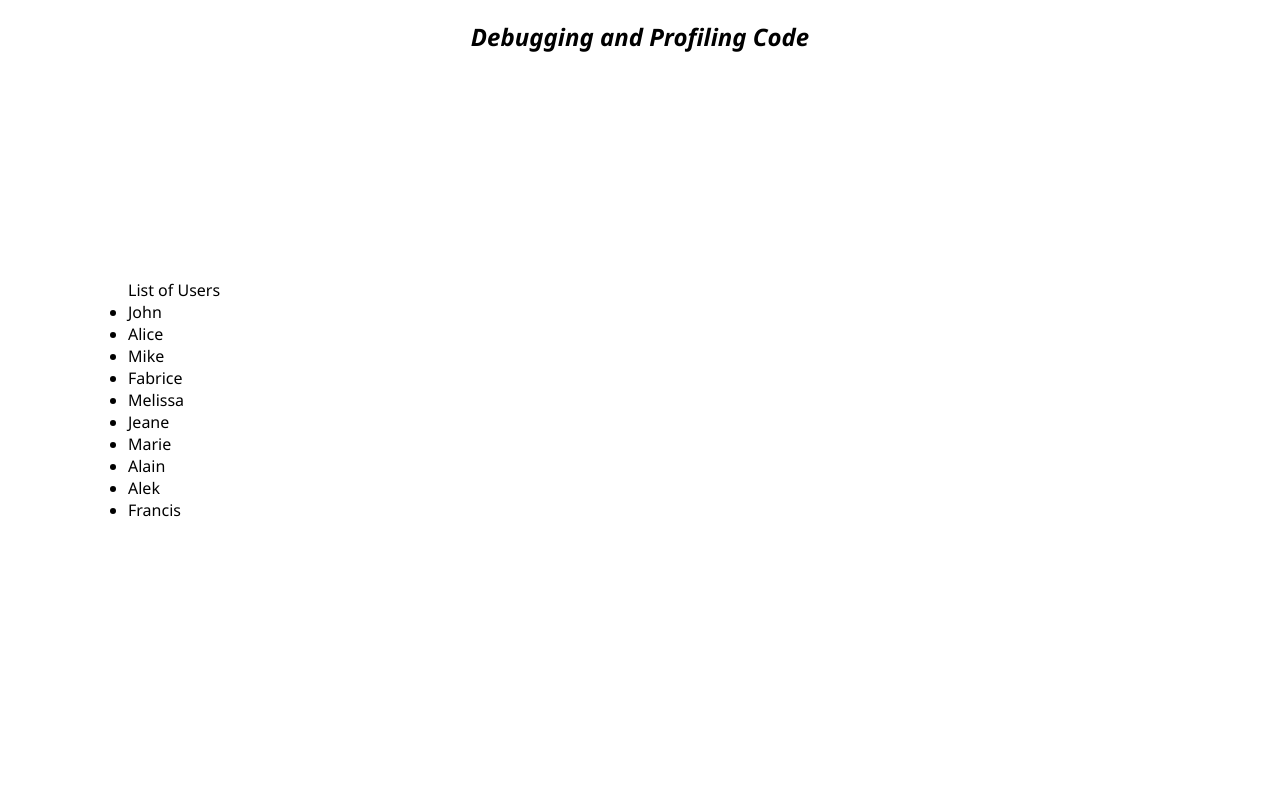
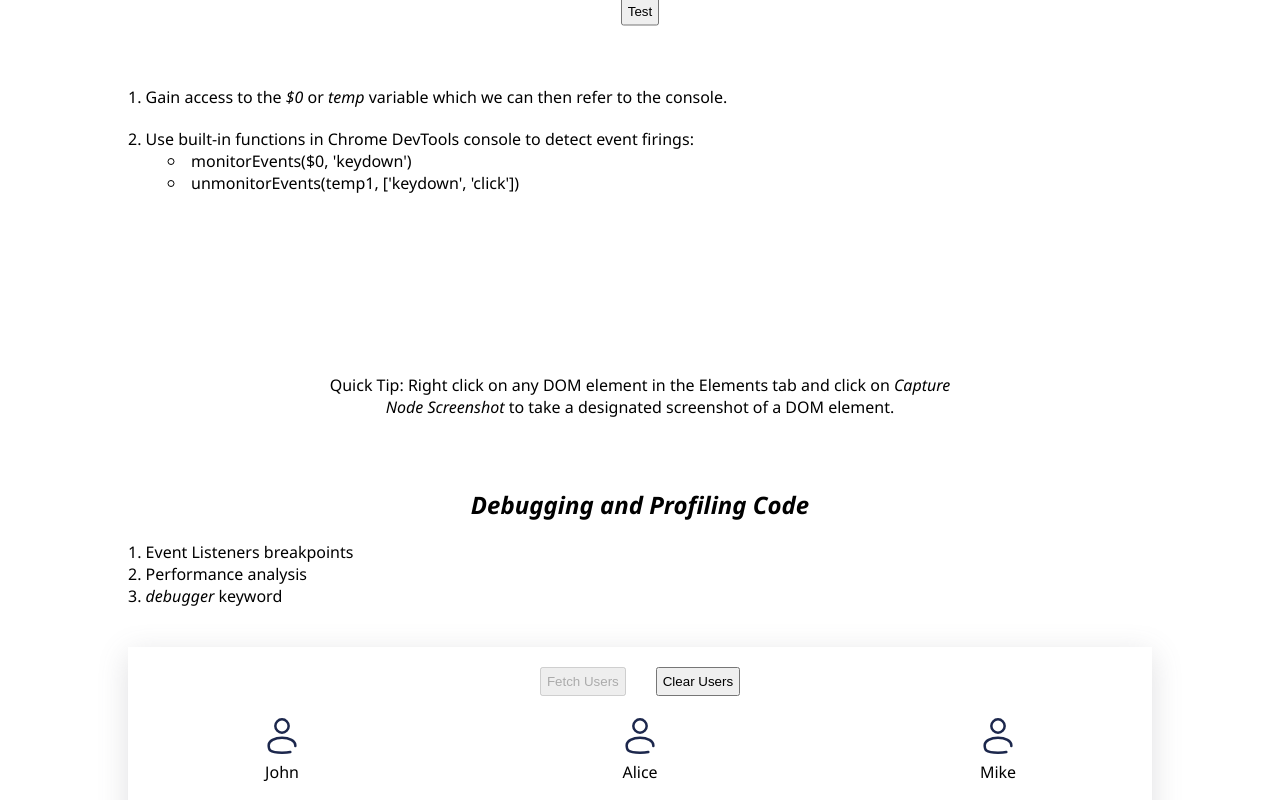
Before and after one commit to keshavDooleea/ChromeDevTools_TechTalk, an Angular app: page / in a window 1280 px wide. Both pictures are taken after a click on the button "Fetch Users". Built offline with nearby package versions, Linux system fonts and the light colour scheme.

Commit message:
feat: changed users list layout to grid with clear button

```diff
--- a/src/app/app.component.html
+++ b/src/app/app.component.html
@@ -1,3 +1,7 @@
+<app-snap-scroll>
+  <app-intro></app-intro>
+</app-snap-scroll>
+
 <app-snap-scroll>
   <app-monitoring-events></app-monitoring-events>
 </app-snap-scroll>
--- a/src/app/app.module.ts
+++ b/src/app/app.module.ts
@@ -6,9 +6,10 @@ import { ProfilingComponent } from '../components/profiling/profiling.component'
 import { SpinnerComponent } from '../components/spinner/spinner.component';
 import { MonitoringEventsComponent } from '../components/monitoring-events/monitoring-events.component';
 import { SnapScrollComponent } from '../components/snap-scroll/snap-scroll.component';
+import { IntroComponent } from '../components/intro/intro.component';
 
 @NgModule({
-  declarations: [AppComponent, ProfilingComponent, SpinnerComponent, MonitoringEventsComponent, SnapScrollComponent],
+  declarations: [AppComponent, ProfilingComponent, SpinnerComponent, MonitoringEventsComponent, SnapScrollComponent, IntroComponent],
   imports: [BrowserModule],
   providers: [],
   bootstrap: [AppComponent],
--- /dev/null
+++ b/src/components/intro/intro.component.css
@@ -0,0 +1,8 @@
+.abs-center {
+  width: 100%;
+}
+
+#intro-container {
+  text-align: center;
+  height: 100%;
+}
--- /dev/null
+++ b/src/components/intro/intro.component.html
@@ -0,0 +1,11 @@
+<div id="intro-container">
+  <div class="abs-center">
+    <h2 class="title">Tech Talks #2</h2>
+    <h3>Debugging and Profiling with Chrome DevTools</h3>
+  </div>
+
+  <div class="abs-bottom-center">
+    <p>By Reetesh Dooleea</p>
+    <small>July 10th, 2024</small>
+  </div>
+</div>
--- a/src/components/monitoring-events/monitoring-events.component.css
+++ b/src/components/monitoring-events/monitoring-events.component.css
@@ -9,5 +9,4 @@
 .test-btn {
   display: block;
   margin: 20px auto 50px auto;
-  padding: 5px;
 }
--- a/src/components/profiling/profiling.component.css
+++ b/src/components/profiling/profiling.component.css
@@ -1,3 +1,58 @@
-fieldset {
-  padding: 20px 10px;
+:host {
+  display: flex;
+  flex-direction: column;
 }
+
+.container {
+  flex: 1;
+  display: flex;
+  flex-direction: column;
+}
+
+#users-container {
+  margin: 40px 0;
+  flex: 1;
+  display: flex;
+  flex-direction: column;
+  box-shadow: rgba(100, 100, 111, 0.2) 0px 7px 29px 0px;
+}
+
+#users-container-action {
+  display: flex;
+  justify-content: center;
+  padding: 20px 0;
+  gap: 30px;
+}
+
+#users-container-body {
+  flex: 1;
+  display: flex;
+  flex-direction: column;
+  align-items: center;
+  justify-content: center;
+}
+
+#users-container > p {
+  padding-bottom: 40px;
+}
+
+#users-container #users-list-container {
+  display: grid;
+  grid-template-columns: repeat(3, 1fr);
+  width: 100%;
+  place-items: center;
+  gap: 50px;
+  padding-bottom: 40px;
+}
+
+.users-list {
+  display: flex;
+  flex-direction: column;
+  align-items: center;
+  justify-content: center;
+  gap: 5px;
+}
+
+.users-list img {
+  width: 40px;
+}
--- a/src/components/profiling/profiling.component.html
+++ b/src/components/profiling/profiling.component.html
@@ -1,18 +1,35 @@
 <h2 class="title">Debugging and Profiling Code</h2>
 
-<div class="abs-center container">
-  <p>List of Users</p>
+<div class="container">
+  <ol>
+    <li>Event Listeners breakpoints</li>
+    <li>Performance analysis</li>
+    <li><i>debugger</i> keyword</li>
+  </ol>
 
-  <div *ngIf="users.length === 0; else loadUsers">
-    <button id="fetchUsersButton" (click)="fetchUsers()">Fetch Users</button>
-    <p><i>No users yet..</i></p>
+  <div id="users-container">
+    <div id="users-container-action">
+      <button [disabled]="users.length !== 0" (click)="fetchUsers()">
+        Fetch Users
+      </button>
+      <button [disabled]="users.length === 0" (click)="clearUsers()">
+        Clear Users
+      </button>
+    </div>
+
+    <div id="users-container-body">
+      <div *ngIf="users.length === 0; else loadUsers">
+        <p class="abs-center"><i>No users yet..</i></p>
+      </div>
+
+      <ng-template #loadUsers>
+        <div id="users-list-container">
+          <div class="users-list" *ngFor="let user of users">
+            <img src="assets/user.svg" alt="User" />
+            <p>{{ user.name }}</p>
+          </div>
+        </div>
+      </ng-template>
+    </div>
   </div>
-
-  <ng-template #loadUsers>
-    <ul>
-      <li *ngFor="let user of users">
-        {{ user.name }}
-      </li>
-    </ul>
-  </ng-template>
 </div>
--- a/src/components/profiling/profiling.component.ts
+++ b/src/components/profiling/profiling.component.ts
@@ -16,5 +16,7 @@ export class ProfilingComponent {
     this.users = this.userService.fetchUsers();
   }
 
-  createUser(): void {}
+  clearUsers(): void {
+    this.users = [];
+  }
 }
--- a/src/components/snap-scroll/snap-scroll.component.css
+++ b/src/components/snap-scroll/snap-scroll.component.css
@@ -7,5 +7,6 @@
 
 .main {
   height: 100%;
-  padding: 20px;
+  display: flex;
+  justify-content: center;
 }
--- a/src/services/user/user.service.ts
+++ b/src/services/user/user.service.ts
@@ -19,6 +19,11 @@ export class UserService {
       { name: 'alain' },
       { name: 'alek' },
       { name: 'francis' },
+      { name: 'sarah' },
+      { name: 'marc' },
+      { name: 'fabien' },
+      { name: 'julie' },
+      { name: 'roberto' },
     ];
   }
 
--- a/src/styles.css
+++ b/src/styles.css
@@ -13,7 +13,7 @@ body {
 
 .title {
   text-align: center;
-  padding-bottom: 20px;
+  padding: 20px 0;
   font-style: italic;
 }
 
@@ -64,5 +64,9 @@ ol {
 }
 
 button {
+  padding: 5px;
+}
+
+button:not(:disabled) {
   cursor: pointer;
 }
```
Also changed, not shown: src/components/intro/intro.component.ts (added, +10 -0 lines), src/assets/user.svg (added).
